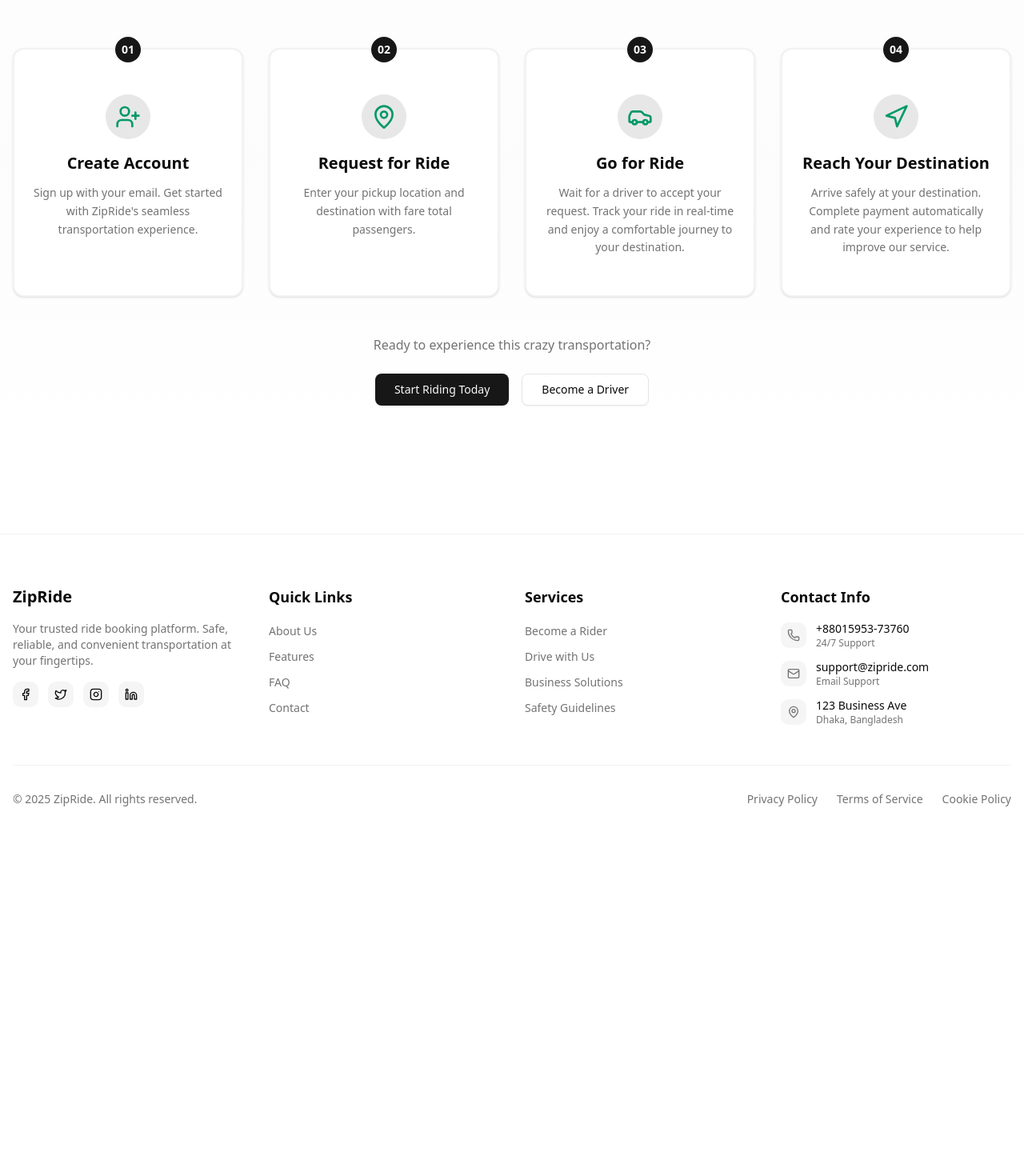
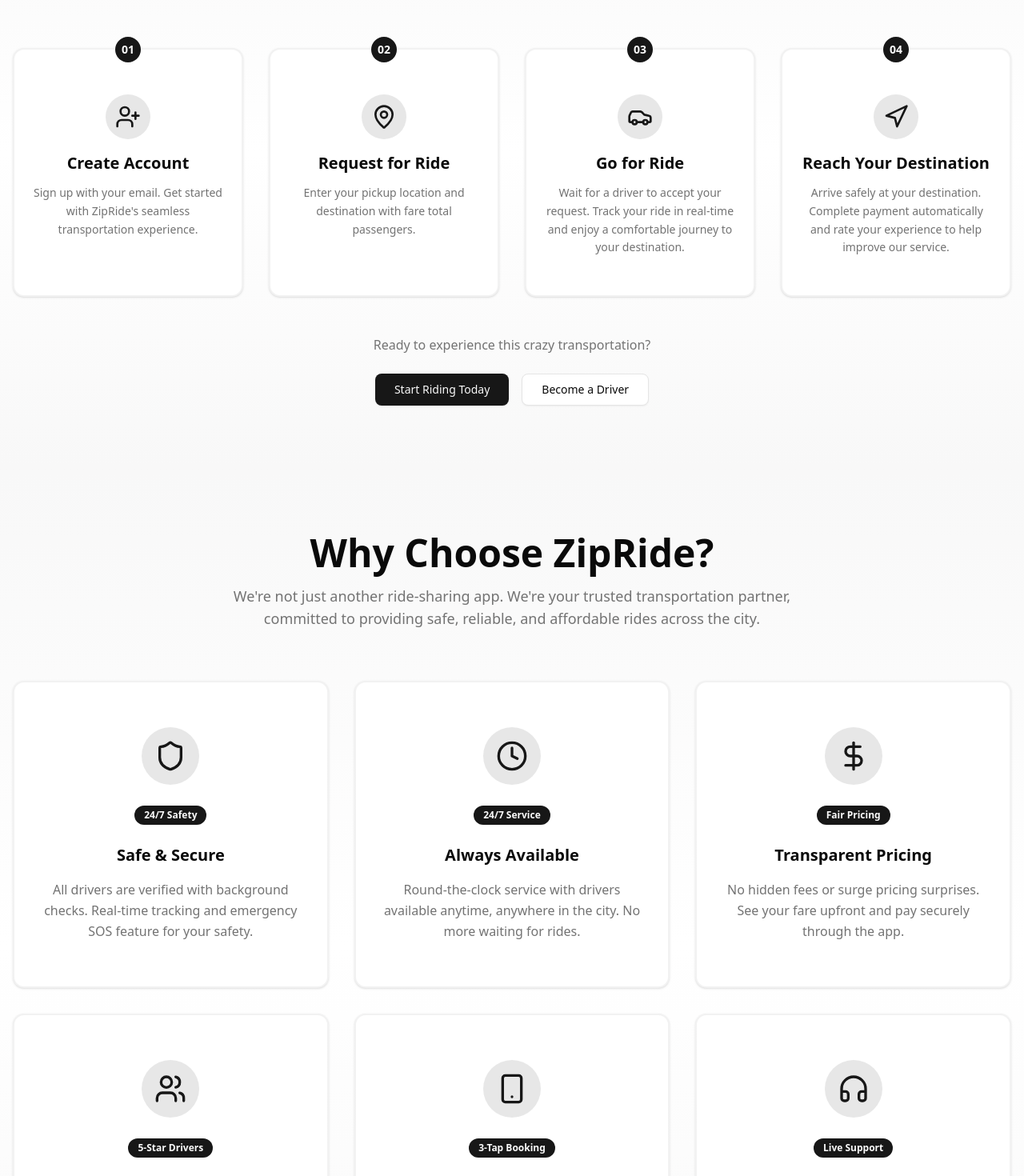
Before and after one commit to ctasbihas/zipride_frontend, a React (Vite) app: page / in a window 1280 px wide. Shown: the part 900-2370 px from the top of the page at 80% size. Before the commit the page ends 1973 px from the top, so only its background shows below. Built offline with nearby package versions, Linux system fonts and the light colour scheme; no server answers.

Commit message:
feat: add ServiceHighlights component to showcase key features of ZipRide

```diff
--- a/src/components/modules/home/Process.tsx
+++ b/src/components/modules/home/Process.tsx
@@ -6,28 +6,28 @@ import { Link } from "react-router";
 const Process = () => {
 	const steps = [
 		{
-			icon: <UserPlus className="h-8 w-8 text-emerald-600" />,
+			icon: <UserPlus className="h-8 w-8 text-primary" />,
 			title: "Create Account",
 			description:
 				"Sign up with your email. Get started with ZipRide's seamless transportation experience.",
 			step: "01",
 		},
 		{
-			icon: <MapPin className="h-8 w-8 text-emerald-600" />,
+			icon: <MapPin className="h-8 w-8 text-primary" />,
 			title: "Request for Ride",
 			description:
 				"Enter your pickup location and destination with fare total passengers.",
 			step: "02",
 		},
 		{
-			icon: <Car className="h-8 w-8 text-emerald-600" />,
+			icon: <Car className="h-8 w-8 text-primary" />,
 			title: "Go for Ride",
 			description:
 				"Wait for a driver to accept your request. Track your ride in real-time and enjoy a comfortable journey to your destination.",
 			step: "03",
 		},
 		{
-			icon: <Navigation className="h-8 w-8 text-emerald-600" />,
+			icon: <Navigation className="h-8 w-8 text-primary" />,
 			title: "Reach Your Destination",
 			description:
 				"Arrive safely at your destination. Complete payment automatically and rate your experience to help improve our service.",
@@ -36,7 +36,7 @@ const Process = () => {
 	];
 
 	return (
-		<section className="py-20 bg-gradient-to-b from-background via-muted/30 to-background">
+		<section className="py-20 bg-gradient-to-b from-muted/70 via-transparent to-muted/70">
 			<div className="container mx-auto px-4">
 				<div className="text-center mb-16 animate-in fade-in slide-in-from-bottom-3 duration-700">
 					<h2 className="text-3xl md:text-4xl lg:text-5xl font-bold text-foreground mb-4">
--- /dev/null
+++ b/src/components/modules/home/ServiceHighlights.tsx
@@ -0,0 +1,107 @@
+import { Card, CardContent } from "@/components/ui/card";
+import {
+	Clock,
+	DollarSign,
+	Headphones,
+	Shield,
+	Smartphone,
+	Users,
+} from "lucide-react";
+
+const ServiceHighlights = () => {
+	const features = [
+		{
+			icon: <Shield className="h-10 w-10 text-primary" />,
+			title: "Safe & Secure",
+			description:
+				"All drivers are verified with background checks. Real-time tracking and emergency SOS feature for your safety.",
+			highlight: "24/7 Safety",
+		},
+		{
+			icon: <Clock className="h-10 w-10 text-primary" />,
+			title: "Always Available",
+			description:
+				"Round-the-clock service with drivers available anytime, anywhere in the city. No more waiting for rides.",
+			highlight: "24/7 Service",
+		},
+		{
+			icon: <DollarSign className="h-10 w-10 text-primary" />,
+			title: "Transparent Pricing",
+			description:
+				"No hidden fees or surge pricing surprises. See your fare upfront and pay securely through the app.",
+			highlight: "Fair Pricing",
+		},
+		{
+			icon: <Users className="h-10 w-10 text-primary" />,
+			title: "Professional Drivers",
+			description:
+				"Experienced, courteous drivers who know the city well. Rated and reviewed by our community.",
+			highlight: "5-Star Drivers",
+		},
+		{
+			icon: <Smartphone className="h-10 w-10 text-primary" />,
+			title: "Easy to Use",
+			description:
+				"Intuitive app design makes booking a ride simple. Book in just 3 taps and track your driver in real-time.",
+			highlight: "3-Tap Booking",
+		},
+		{
+			icon: <Headphones className="h-10 w-10 text-primary" />,
+			title: "24/7 Support",
+			description:
+				"Our customer support team is always ready to help with any questions or issues you might have.",
+			highlight: "Live Support",
+		},
+	];
+
+	return (
+		<section className="py-20 bg-gradient-to-b from-muted/70 via-transparent to-muted/70">
+			<div className="container mx-auto px-4">
+				<div className="text-center mb-16 animate-in fade-in slide-in-from-bottom-3 duration-700">
+					<h2 className="text-3xl md:text-4xl lg:text-5xl font-bold text-foreground mb-4">
+						Why Choose ZipRide?
+					</h2>
+					<p className="text-lg text-muted-foreground max-w-3xl mx-auto">
+						We're not just another ride-sharing app. We're your
+						trusted transportation partner, committed to providing
+						safe, reliable, and affordable rides across the city.
+					</p>
+				</div>
+
+				<div className="grid grid-cols-1 md:grid-cols-2 lg:grid-cols-3 gap-8 mb-12">
+					{features.map((feature, index) => (
+						<Card
+							key={index}
+							className="group border-2 border-border/50 hover:border-primary/50 transition-all duration-300 hover:shadow-xl hover:-translate-y-1 animate-in fade-in slide-in-from-bottom-4"
+							style={{
+								animationDelay: `${index * 100}ms`,
+								animationDuration: "700ms",
+							}}
+						>
+							<CardContent className="p-8 text-center">
+								<div className="mb-6 flex justify-center">
+									<div className="p-4 bg-primary/10 rounded-full group-hover:scale-110 group-hover:bg-primary/20 transition-all duration-300">
+										{feature.icon}
+									</div>
+								</div>
+								<div className="mb-3">
+									<span className="inline-block px-3 py-1 bg-primary text-primary-foreground text-xs font-bold rounded-full mb-3">
+										{feature.highlight}
+									</span>
+								</div>
+								<h3 className="text-xl font-semibold text-foreground mb-4">
+									{feature.title}
+								</h3>
+								<p className="text-muted-foreground leading-relaxed">
+									{feature.description}
+								</p>
+							</CardContent>
+						</Card>
+					))}
+				</div>
+			</div>
+		</section>
+	);
+};
+
+export default ServiceHighlights;
--- a/src/pages/public/home.tsx
+++ b/src/pages/public/home.tsx
@@ -1,11 +1,13 @@
 import Banner from "@/components/modules/home/Banner";
 import Process from "@/components/modules/home/Process";
+import ServiceHighlights from "@/components/modules/home/ServiceHighlights";
 
 const Home = () => {
 	return (
 		<main>
 			<Banner />
 			<Process />
+			<ServiceHighlights />
 		</main>
 	);
 };
```
